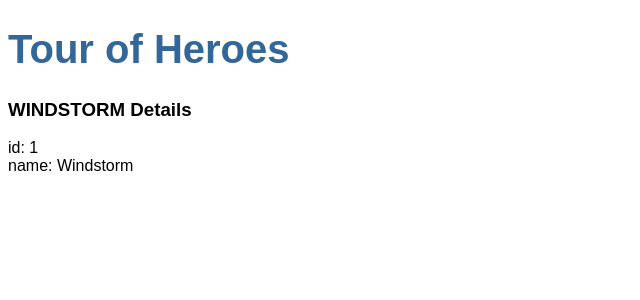
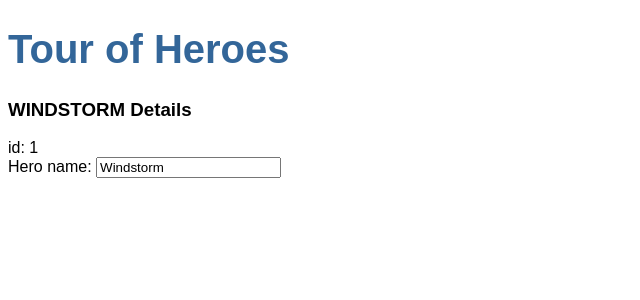
Before and after one commit to a-saracho/angular-tour-of-heroes, an Angular app: page / in a window 1280 px wide. Shown: the top 300 px of the page, without its empty margins (0-640 px from the left). Built offline with nearby package versions, Linux system fonts and the light colour scheme.

Commit message:
Editar propiedades de un objeto en tiempo real mediante un input

```diff
--- a/src/app/app.module.ts
+++ b/src/app/app.module.ts
@@ -3,6 +3,9 @@ import { BrowserModule } from '@angular/platform-browser';
 
 import { AppComponent } from './app.component';
 import { HeroesComponent } from './heroes/heroes.component';
+
+/*Para utilizar ngModule en los inputs para modificar propiedades*/
+import { FormsModule } from '@angular/forms'; // <-- NgModel lives here
 
 @NgModule({
   declarations: [
@@ -10,7 +13,8 @@ import { HeroesComponent } from './heroes/heroes.component';
     HeroesComponent
   ],
   imports: [
-    BrowserModule
+    BrowserModule,
+    FormsModule
   ],
   providers: [],
   bootstrap: [AppComponent]
--- a/src/app/heroes/heroes.component.html
+++ b/src/app/heroes/heroes.component.html
@@ -4,5 +4,13 @@
 <!-- Muestra las propiedades id y name de la propiedad hero del componente-->
 <!--El pipe | uppercase transformar el texto a mayúsculas-->
 <h3>{{hero.name | uppercase}} Details</h3>
-<div><span>id: </span>{{hero.id}}</div>
-<div><span>name: </span>{{hero.name}}</div>
+<div>
+    <span>id: </span>{{hero.id}}
+</div>
+<!--Se muestra la propiedad name de hero y se modifica a través del input
+    ngModel enlaza la entrada de input con la propiedad del objeto hero
+    y la modifica en tiempo real-->
+<div>
+    <label for="name">Hero name: </label>
+    <input id="name" [(ngModel)]="hero.name" placeholder="name">
+  </div>
```
